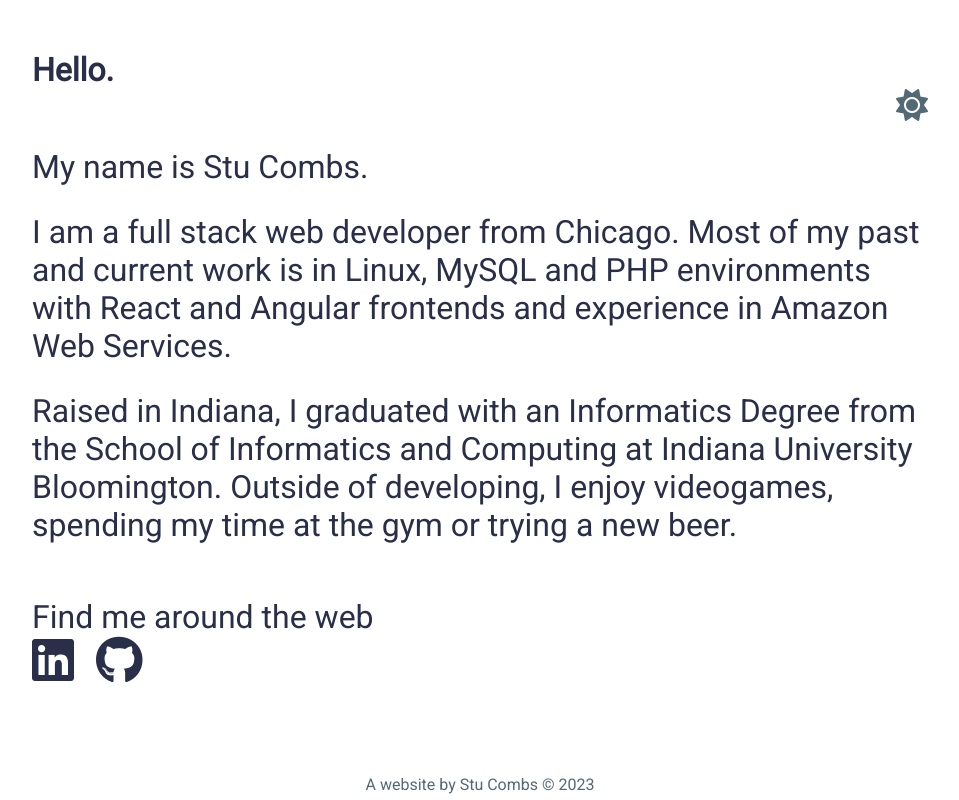
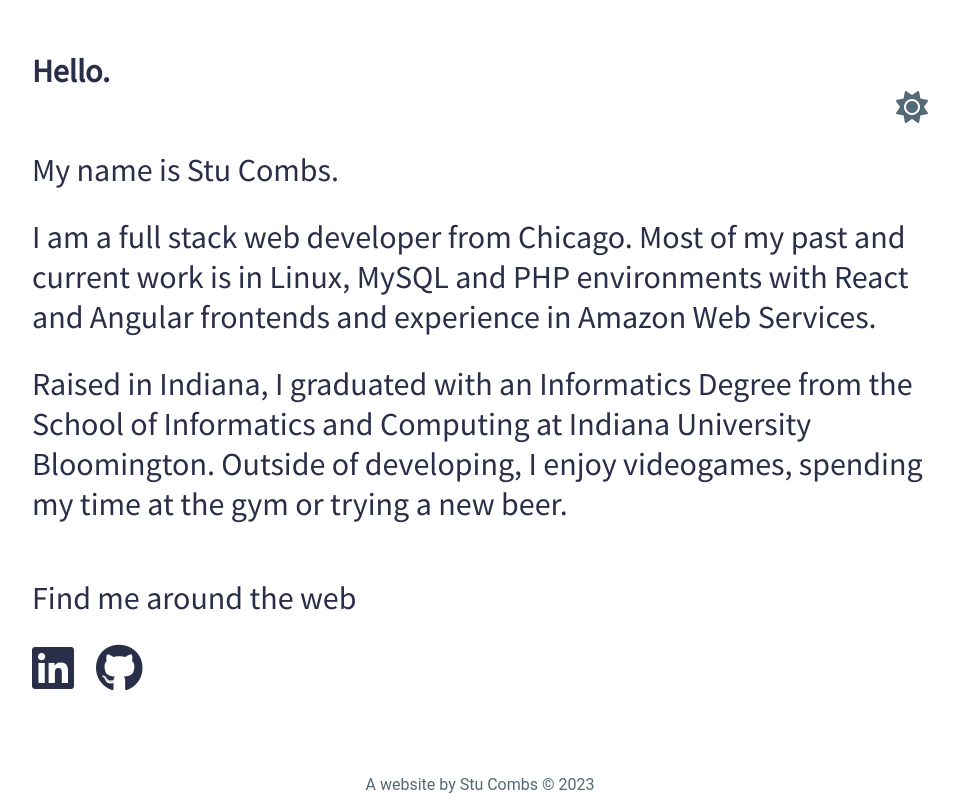
Before and after one commit to stucombs/stucombs.github.io, a PHP site: page / in a window 1280 px wide. Shown: the whole page, without its empty margins (160-1119 px from the left). Run offline with PHP 8.4, Linux system fonts and the light colour scheme; some libraries are stand-ins or nearby versions.

Commit message:
Update layout

```diff
--- a/index.css
+++ b/index.css
@@ -37,9 +37,7 @@ body {
 
 .inline-text {
 	font-size: var(--default-text);
-	/*font-family: 'Source Sans Pro', sans-serif;*/
-	/*font-family: 'Raleway', sans-serif;*/
-	/*font-family: 'Source Code Pro', monospace;*/
+	font-family: 'Source Sans Pro', sans-serif;
 }
 
 .spacer {
--- a/index.html
+++ b/index.html
@@ -12,7 +12,7 @@
 		<!--load all styles-->
 		<script src="https://kit.fontawesome.com/b9fe45a1a8.js" crossorigin="anonymous"></script>
 		<link rel="stylesheet" type='text/css' href='./index.css' />
-		<link href="https://fonts.googleapis.com/css?family=Raleway|Roboto|Source+Code+Pro|Source+Sans+Pro&display=swap" rel="stylesheet" />
+		<link href="https://fonts.googleapis.com/css?family=Source+Code+Pro|Source+Sans+Pro&display=swap" rel="stylesheet" />
 	</head>
 	<body id="page_main_body" name="page_main_body">
 		<!-- BEGIN MAIN PAGE-->
@@ -40,12 +40,12 @@
 						<span class="inline-text">Raised in Indiana, I graduated with an Informatics Degree from the School of Informatics and Computing at Indiana University Bloomington. Outside of developing, I enjoy videogames, spending my time at the gym or trying a new beer.</span>
 					</div>
 			</div>
-			<div class="row">
+			<div class="row spacer">
 				<div class="col-xl-12" align="left" style="padding-top: 3%;">
 					<span class="inline-text small">Find me around the web</span>
 				</div>
 			</div>
-			<div class="row">
+			<div class="row spacer">
 				<div class="col-xl-12" align="left">
 					<i class="fab fa-linkedin fa-3x external-icon linkedin" id="linkedin" onclick="window.open('https://linkedin.com/in/combsstuart')"></i>
 					<span class="hor-spacer"></span>
```
